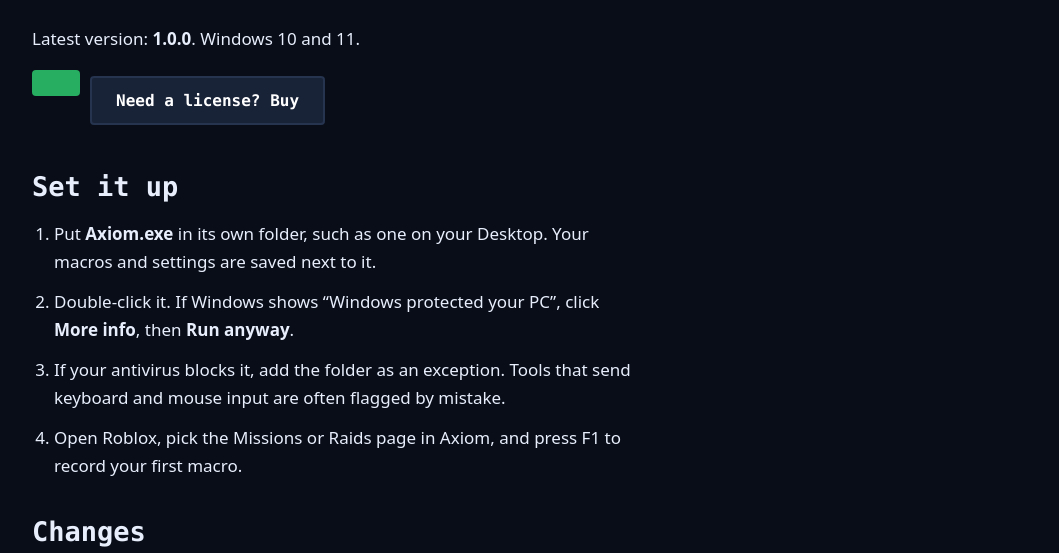
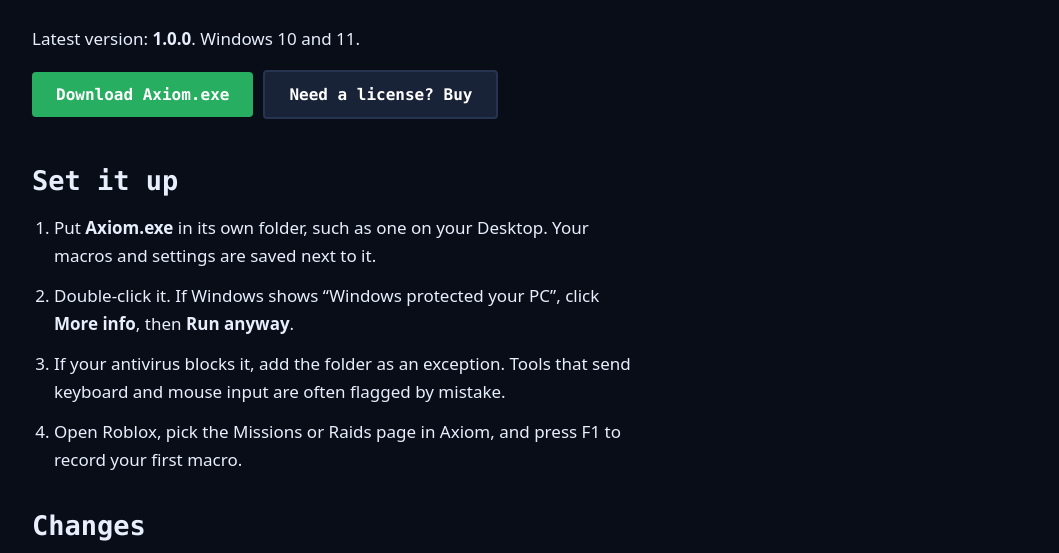
Before and after one commit to asheristrynagetdiscordbots/axiom, a plain HTML site: page download.html in a window 1280 px wide. Shown: the part 178-731 px from the top of the page, without its empty margins (110-1169 px from the left). Drawn offline with Linux system fonts and the light colour scheme; no server answers.

Commit message:
Update download.html

```diff
--- a/download.html
+++ b/download.html
@@ -4,7 +4,7 @@
 <main class="wrap" style="padding-top:36px;padding-bottom:56px">
 <h1>Download Axiom</h1>
 <p>Latest version: <b id="ver">1.0.0</b>. Windows 10 and 11.</p>
-<a class="btn go" href="downloads/Axiom.exe" download=Download Axiom.exe</a><a class="btn alt" href="buy.html">Need a license? Buy</a>
+<a class="btn go" href="Downloads/Axiom.exe" download>Download Axiom.exe</a><a class="btn alt" href="buy.html">Need a license? Buy</a>
 <h2 style="margin-top:36px">Set it up</h2>
 <ol class="steps">
 <li>Put <b>Axiom.exe</b> in its own folder, such as one on your Desktop. Your macros and settings are saved next to it.</li>
```
